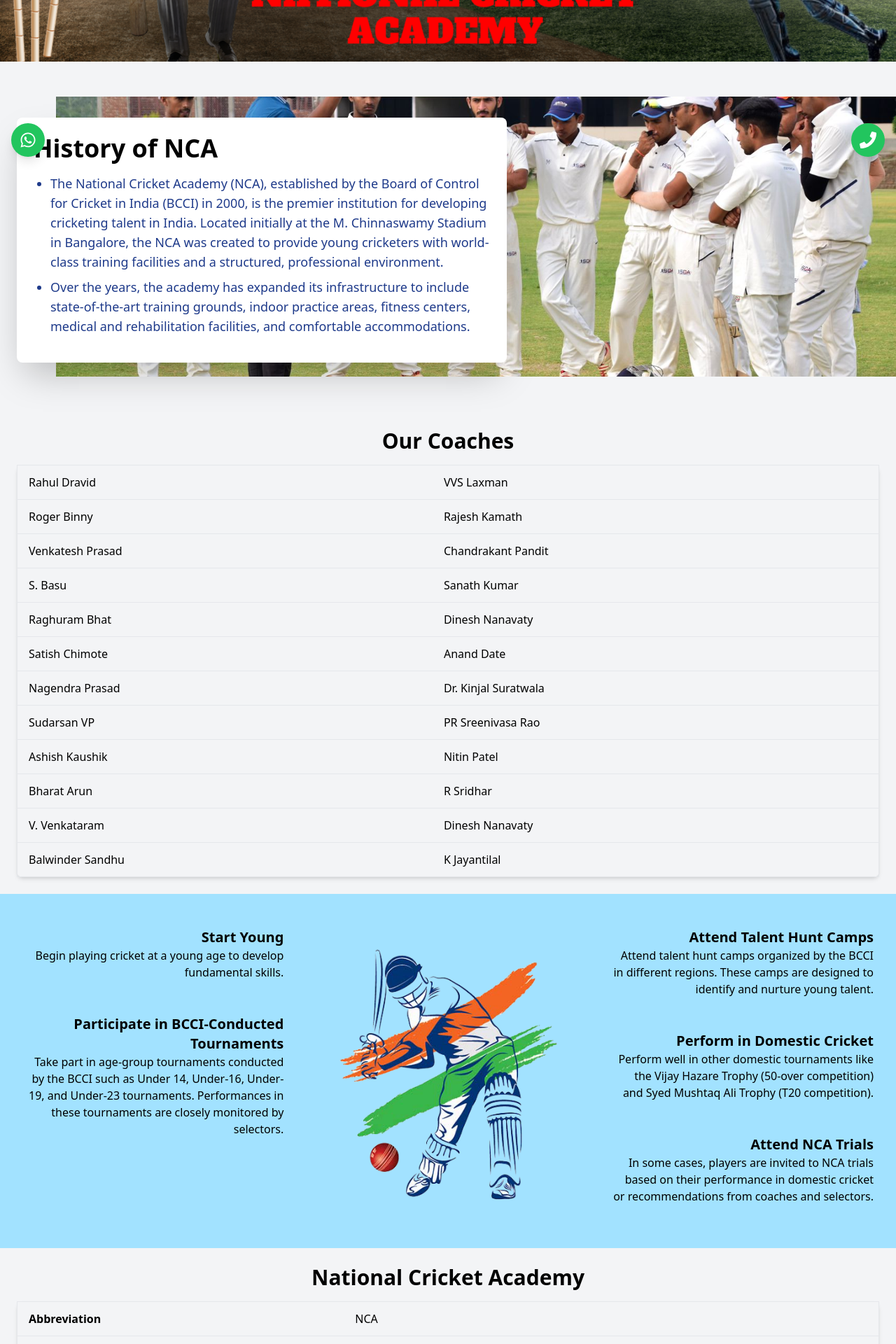
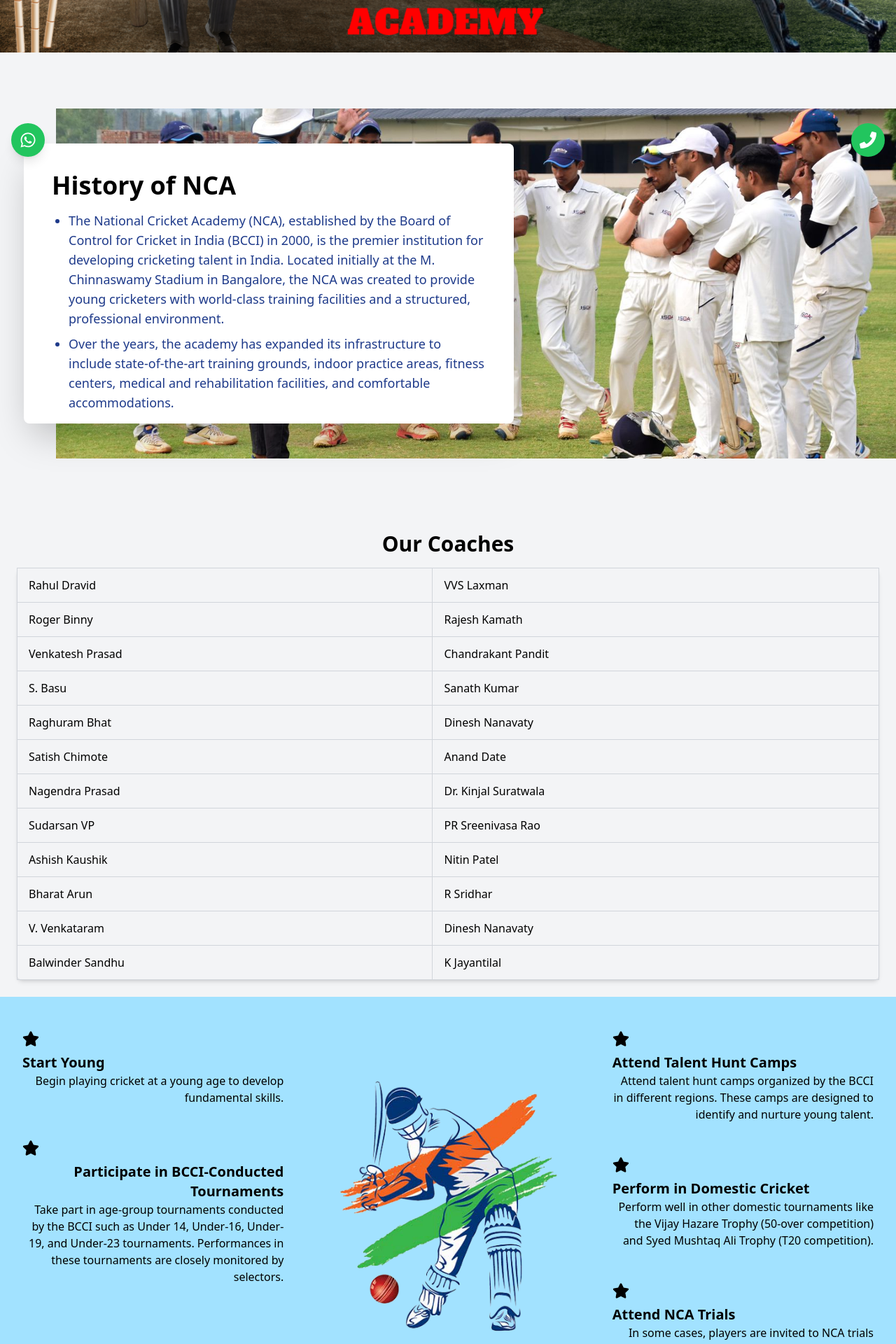
Before and after one commit to Karishma0709/NCA, a React (Vite) app in the folder cricket/: page / in a window 1280 px wide. Shown: the part 560-2480 px from the top of the page at 70% size. Built offline with nearby package versions, Linux system fonts and the light colour scheme.

Commit message:
Home page alignmenet fixed

```diff
--- a/cricket/src/components/Content/Home/BestCricketCoaching.jsx
+++ b/cricket/src/components/Content/Home/BestCricketCoaching.jsx
@@ -45,10 +45,13 @@
 
         <div className="grid grid-cols-1 md:grid-cols-2 gap-6">
           {features.map((feature, index) => (
-            <div key={index} className="bg-white rounded-lg shadow p-6">
-              <h3 className="text-xl font-semibold mb-2">{feature.title}</h3>
-              <p className="text-gray-600">{feature.description}</p>
-            </div>
+            <React.Fragment key={index}>
+              {/* Display numbered title with underline */}
+              <h3 className="text-xl font-semibold mb-2 underline">
+                {index + 1}. {feature.title}
+              </h3>
+              <p className="text-gray-600 mb-4">{feature.description}</p>
+            </React.Fragment>
           ))}
         </div>
       </div>
--- a/cricket/src/components/Content/Home/CricketDevelopment.jsx
+++ b/cricket/src/components/Content/Home/CricketDevelopment.jsx
@@ -1,22 +1,29 @@
 import React from 'react';
 import img1 from "../../../assets/Home/cricket-action.png";
+import { FaStar } from "react-icons/fa";
 
 const CricketDevelopment = () => {
   return (
-    <div className="bg-secondary text-right px-4 py-8">
+    <div className="bg-secondary text-center md:text-right px-4 py-8">
       <div className="grid grid-cols-1 md:grid-cols-3 gap-4">
 
         {/* First Column */}
         <div className="col-span-1 space-y-4">
-          <div className=" p-4">
-            <h2 className="text-xl font-bold">Start Young</h2>
+          <div className="p-4">
+            <div className="flex flex-col items-center md:items-start">
+              <FaStar className="text-2xl mb-2" /> {/* Icon above the title */}
+              <h2 className="text-xl font-bold">Start Young</h2>
+            </div>
             <p>
               Begin playing cricket at a young age to develop fundamental skills.
             </p>
           </div>
 
-          <div className=" p-4 ">
-            <h2 className="text-xl font-bold">Participate in BCCI-Conducted Tournaments</h2>
+          <div className="p-4">
+            <div className="flex flex-col items-center md:items-start">
+              <FaStar className="text-2xl mb-2" />
+              <h2 className="text-xl font-bold">Participate in BCCI-Conducted Tournaments</h2>
+            </div>
             <p>
               Take part in age-group tournaments conducted by the BCCI such as Under 14, Under-16, Under-19, and Under-23 tournaments. Performances in these tournaments are closely monitored by selectors.
             </p>
@@ -31,21 +38,30 @@
         {/* Third Column */}
         <div className="col-span-1 space-y-4">
           <div className="p-4">
-            <h2 className="text-xl font-bold">Attend Talent Hunt Camps</h2>
+            <div className="flex flex-col items-center md:items-start">
+              <FaStar className="text-2xl mb-2" />
+              <h2 className="text-xl font-bold">Attend Talent Hunt Camps</h2>
+            </div>
             <p>
               Attend talent hunt camps organized by the BCCI in different regions. These camps are designed to identify and nurture young talent.
             </p>
           </div>
 
-          <div className=" p-4">
-            <h2 className="text-xl font-bold">Perform in Domestic Cricket</h2>
+          <div className="p-4">
+            <div className="flex flex-col items-center md:items-start">
+              <FaStar className="text-2xl mb-2" />
+              <h2 className="text-xl font-bold">Perform in Domestic Cricket</h2>
+            </div>
             <p>
               Perform well in other domestic tournaments like the Vijay Hazare Trophy (50-over competition) and Syed Mushtaq Ali Trophy (T20 competition).
             </p>
           </div>
 
-          <div className=" p-4">
-            <h2 className="text-xl font-bold">Attend NCA Trials</h2>
+          <div className="p-4">
+            <div className="flex flex-col items-center md:items-start">
+              <FaStar className="text-2xl mb-2" />
+              <h2 className="text-xl font-bold">Attend NCA Trials</h2>
+            </div>
             <p>
               In some cases, players are invited to NCA trials based on their performance in domestic cricket or recommendations from coaches and selectors.
             </p>
--- a/cricket/src/components/Content/Home/CricketersTable.jsx
+++ b/cricket/src/components/Content/Home/CricketersTable.jsx
@@ -28,10 +28,10 @@
         </thead>
         <tbody>
           {cricketers.map((row, index) => (
-            <tr key={index} className="border-b">
-              <td className="py-3 px-4">{row[0]}</td>
-              <td className="py-3 px-4">{row[1]}</td>
-              <td className="py-3 px-4">{row[2]}</td>
+            <tr key={index} className="border">
+              <td className="py-3 px-4 border">{row[0]}</td>
+              <td className="py-3 px-4 border">{row[1]}</td>
+              <td className="py-3 px-4 border">{row[2]}</td>
             </tr>
           ))}
         </tbody>
--- a/cricket/src/components/Content/Home/HeroSection.jsx
+++ b/cricket/src/components/Content/Home/HeroSection.jsx
@@ -1,11 +1,12 @@
-import React from 'react'
-import heroImg from "../../../assets/Home/NCA-Image.png"
+import React from 'react';
+import heroImg from "../../../assets/Home/NCA-Image.png";
+
 const HeroSection = () => {
   return (
-    <div>
-     <img src={heroImg} alt="" />
+    <div className="hidden md:block"> {/* This hides the div on small screens */}
+      <img src={heroImg} alt="Hero" className="w-full h-auto" /> {/* Adjust width as needed */}
     </div>
-  )
-}
+  );
+};
 
-export default HeroSection
+export default HeroSection;
--- a/cricket/src/components/Content/Home/History.jsx
+++ b/cricket/src/components/Content/Home/History.jsx
@@ -3,17 +3,15 @@
 
 const History = () => {
   return (
-    <div className="bg-primary h-[500px] w-full flex items-center justify-center relative">
-      <div className="h-[400px] w-full ps-20">
-        <img
-          src={img1}
-          alt="History Image"
-          className="h-full w-full object-cover"
-        />
-      </div>
-      <div className="absolute w-[700px] bg-white h-[350px] top-20 left-6 shadow-2xl p-6 rounded-lg">
+    <div className="relative bg-primary h-[450px] lg:h-[500px] w-full flex items-center justify-center md:my-20">
+      <img
+        src={img1}
+        alt="History Image"
+        className="h-full w-full md:w-[95%] md:ms-20 object-cover" // Image will cover the full div
+      />
+      <div className="absolute w-[90%] md:w-[700px] bg-white h-[400px] md:h-[300px] lg:h-[400px] top-1/2 md:left-96 transform -translate-y-1/2 left-1/2 transform -translate-x-1/2 shadow-2xl md:p-10 p-6 rounded-lg">
         <h1 className="text-4xl font-bold mb-4">History of NCA</h1>
-        <ul className="list-disc pl-6 space-y-2 text-blue-900 text-lg">
+        <ul className="list-disc pl-6 space-y-2 text-blue-900 lg:text-lg text-sm">
           <li>
             The National Cricket Academy (NCA), established by the Board of
             Control for Cricket in India (BCCI) in 2000, is the premier
--- a/cricket/src/components/Content/Home/NCAInfo.jsx
+++ b/cricket/src/components/Content/Home/NCAInfo.jsx
@@ -15,7 +15,7 @@
     { label: "Owner", value: "BCCI" },
     { label: "BCCI", value: "VVS Laxman (director)" },
     { label: "Parent organization", value: "BCCI" },
-    { label: "Website", value: <a href="https://nationalcricketsacademy.com/" className="text-blue-500 underline">nationalcricketsacademy.com</a> },
+    { label: "Website", value: <a href="https://nationalcricketsacademy.com/">nationalcricketsacademy.com</a> },
     { label: "Registration Fee", value: "₹3150/-" },
   ];
 
@@ -25,9 +25,9 @@
       <table className="min-w-full border border-gray-200 rounded-lg shadow-md">
         <tbody>
           {ncaDetails.map((detail, index) => (
-            <tr key={index} className="border-b">
-              <td className="py-3 px-4 font-semibold bg-gray-100">{detail.label}</td>
-              <td className="py-3 px-4">{detail.value}</td>
+            <tr key={index} className="border">
+              <td className="py-3 px-4 border font-semibold bg-gray-100">{detail.label}</td>
+              <td className="py-3 border px-4">{detail.value}</td>
             </tr>
           ))}
         </tbody>
--- a/cricket/src/components/Content/Home/OurCoaches.jsx
+++ b/cricket/src/components/Content/Home/OurCoaches.jsx
@@ -22,16 +22,16 @@
       <h1 className="text-3xl font-bold mb-4 text-center">Our Coaches</h1>
       <table className="min-w-full border border-gray-200 rounded-lg shadow-md">
         <thead>
-          {/* <tr className="bg-gray-100 border-b">
-            <th className="py-3 px-4 text-left text-gray-600 font-semibold">Coach 1</th>
-            <th className="py-3 px-4 text-left text-gray-600 font-semibold">Coach 2</th>
+          {/* <tr className="bg-gray-100 border-b border-gray-300">
+            <th className="py-3 px-4 text-left text-gray-600 font-semibold border-b border-gray-300">Coach 1</th>
+            <th className="py-3 px-4 text-left text-gray-600 font-semibold border-b border-gray-300">Coach 2</th>
           </tr> */}
         </thead>
         <tbody>
           {coaches.map((coach, index) => (
-            <tr key={index} className="border-b">
-              <td className="py-3 px-4">{coach.name1}</td>
-              <td className="py-3 px-4">{coach.name2}</td>
+            <tr key={index} className="border-b border-gray-300">
+              <td className="py-3 px-4 border border-gray-300">{coach.name1}</td>
+              <td className="py-3 px-4 border border-gray-300">{coach.name2}</td>
             </tr>
           ))}
         </tbody>
--- a/cricket/src/components/Content/Home/RegisteredNow.jsx
+++ b/cricket/src/components/Content/Home/RegisteredNow.jsx
@@ -3,17 +3,22 @@
 
 const RegisteredNow = () => {
   return (
-    <div className="flex items-center justify-between bg-gray-100 p-6 rounded-lg shadow-md">
-        <div>
-        <h1 className="w-4/5 text-2xl font-semibold text-gray-600">
-        To register for our programs, please complete the following form. Ensure all information is accurate to facilitate a smooth registration process.
-      </h1>
-        </div>
-     <div className='w-2/5'>
-     <button className=" bg-blue-900 flex text-white font-bold rounded-full px-14 py-3  hover:bg-blue-950 transition duration-300">
-     <FaRegArrowAltCircleRight className="text-xl mr-2 mt-1" />  <span className=''> Register Now</span>
-      </button>
-     </div>
+    <div className="flex flex-col md:flex-row items-center justify-between bg-gray-100 p-6 rounded-lg shadow-md space-y-4 md:space-y-0">
+
+      {/* Text section */}
+      <div className="w-full md:w-4/5 text-center md:text-left">
+        <h1 className="text-xl sm:text-2xl font-semibold text-gray-600">
+          To register for our programs, please complete the following form. Ensure all information is accurate to facilitate a smooth registration process.
+        </h1>
+      </div>
+
+      {/* Button section */}
+      <div className="w-full md:w-auto flex justify-center md:justify-end">
+        <button className="bg-blue-900 flex items-center text-white font-bold rounded-full px-10 py-3 hover:bg-blue-950 transition duration-300">
+          <FaRegArrowAltCircleRight className="text-xl mr-2" />
+          <span>Register Now</span>
+        </button>
+      </div>
 
     </div>
   );
--- a/cricket/src/index.css
+++ b/cricket/src/index.css
@@ -3,6 +3,6 @@
 @tailwind utilities;
 
 
-root{
-    background-color: #F6FDFE;
+:root{
+    background-color: #F3F4F6;
 }
```
Also changed, not shown: cricket/src/components/Navbar/Navbar.jsx (+16 -10 lines).
